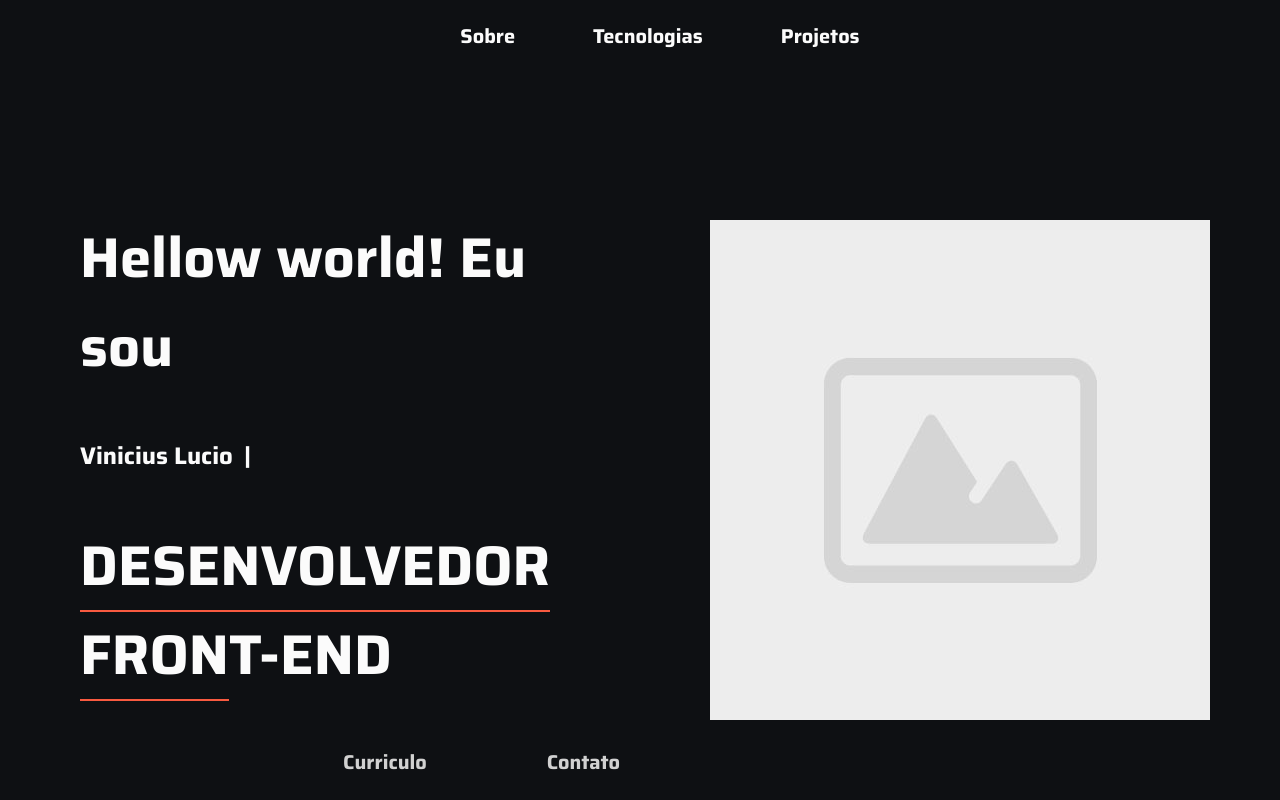
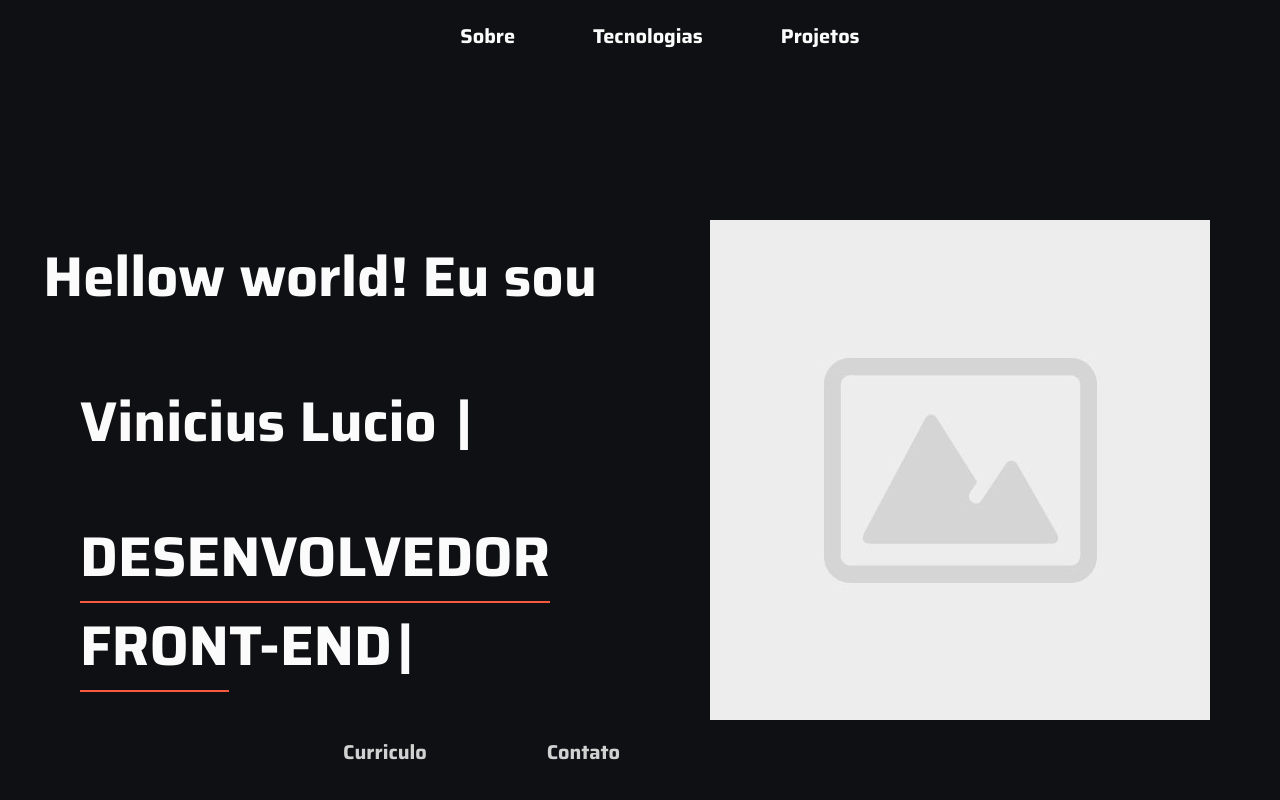
Before and after one commit to ViniciusOLucio/Portfolio, a plain HTML site: page index.html in a window 1280 px wide. Shown: the top 800 px of the page. Drawn offline with Linux system fonts and the light colour scheme.

Commit message:
aleteracoes no tamanho da fonte

```diff
--- a/assets/css/base/typo.css
+++ b/assets/css/base/typo.css
@@ -1,4 +1,17 @@
 h2{
+    text-align: center;
+    font-family: "Saira", sans-serif;
+    font-weight: 700;
+    color: #fbfbfb;
+    font-size: 3.5rem;
+}
+h2::after {
+    content: '|';
+    color:#fbfbfb;
+    margin-left: 5px;
+    display: inline-block;
+  }
+h3{
     text-align: center;
     font-family: "Saira", sans-serif;
     font-weight: 700;
--- a/assets/css/home/hero.css
+++ b/assets/css/home/hero.css
@@ -1,3 +1,4 @@
+
 .caixa {
   justify-items: center;
   height: 100vh;
--- a/index.html
+++ b/index.html
@@ -38,9 +38,9 @@
       <div class="caixa grid-2">
         <div class="titulo-caixa">
 
-          <h2>Hellow world! Eu sou</h2>
+          <h3>Hellow world! Eu sou</h3>
 
-          <h1>Vinicius Lucio </h1>
+          <h2>Vinicius Lucio </h2>
 
           <h2><span>DESENVOLVEDOR FRON</span>T-END</h2>
           <div class="botoes-caixa">
@@ -167,6 +167,6 @@
       setTimeout(() => elemento.innerHTML += letra, 75 * i);
     });
   }
-  const titulo = document.querySelector('h1');
+  const titulo = document.querySelector('h2');
   typeWriter(titulo);
 </script>
```
Also changed, not shown: assets/345742616_785470749989002_8156384573341958706_n_.jpg (added).
